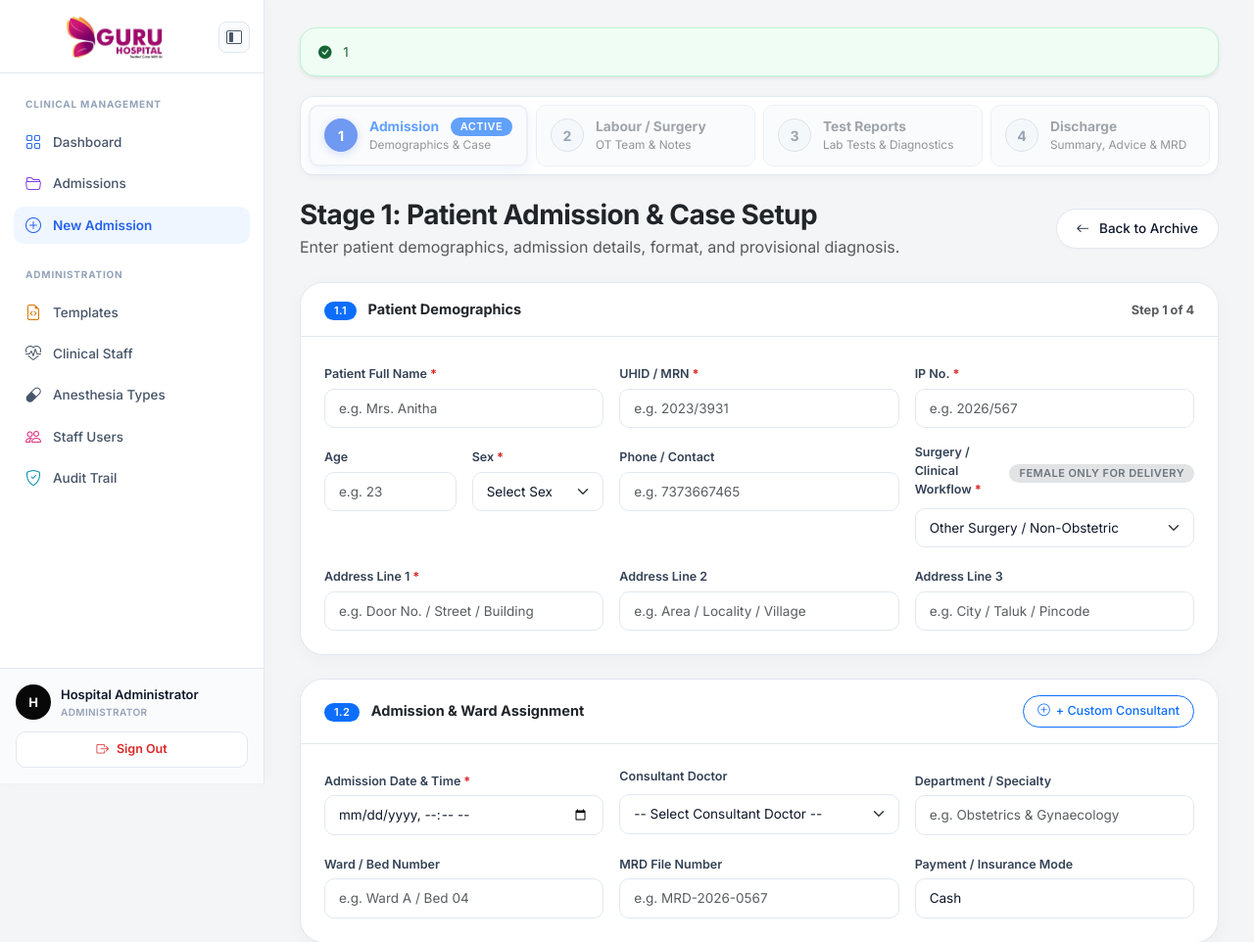
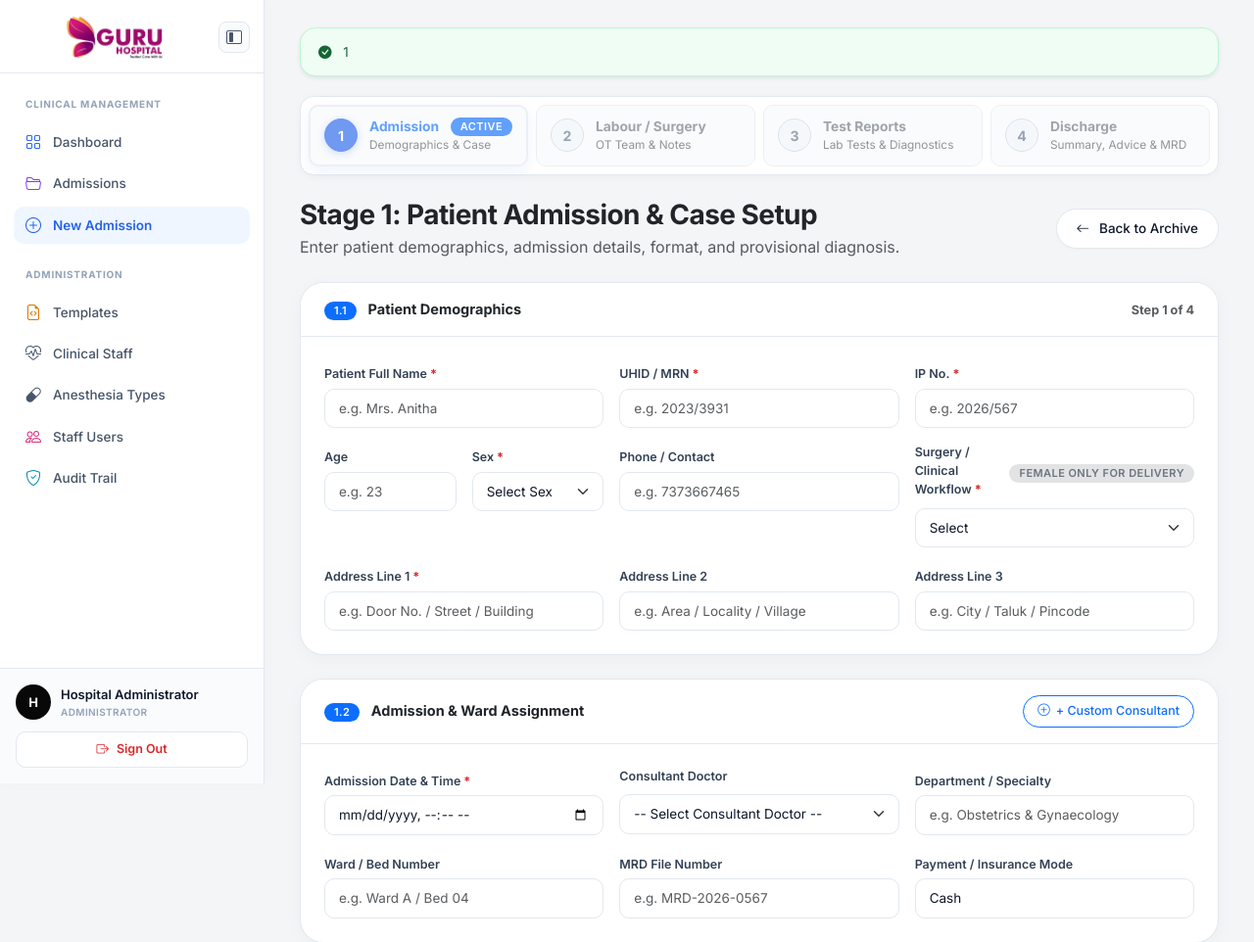
Before and after one commit to pushpaasabari/Guru_Hospital_Laravel_Blade_Design, a Laravel app: page /admissions/create in a window 1280 px wide. Shown: the top 962 px of the page at 98% size. Run offline with Laravel 12, Linux system fonts and the light colour scheme; a user stored in the database is signed in; data comes from the database, SQL or seed files in the repository; style sheets or scripts are compiled from the project's sources; some libraries are stand-ins or nearby versions.

Commit message:
feat(admissions): set default option to Select for Surgery / Clinical Workflow

```diff
--- a/resources/js/Pages/Admissions/Create.tsx
+++ b/resources/js/Pages/Admissions/Create.tsx
@@ -27,7 +27,7 @@ export default function AdmissionsCreate({ clinicalStaff = [] }: Props) {
     department: '',
     ward_room_no: '',
     format: 'general',
-    surgery_type: 'other',
+    surgery_type: '',
     diagnosis: '',
     mrd_no: '',
     payment_mode: 'Cash',
@@ -42,13 +42,7 @@ export default function AdmissionsCreate({ clinicalStaff = [] }: Props) {
       setData((prev) => ({
         ...prev,
         sex: newSex,
-        surgery_type: 'other',
-      }));
-    } else if (isNewFemale && !data.sex && data.surgery_type === 'other') {
-      setData((prev) => ({
-        ...prev,
-        sex: newSex,
-        surgery_type: 'delivery',
+        surgery_type: '',
       }));
     } else {
       setData('sex', newSex);
@@ -181,6 +175,7 @@ export default function AdmissionsCreate({ clinicalStaff = [] }: Props) {
                   onChange={(e) => setData('surgery_type', e.target.value)}
                   required
                 >
+                  <option value="">Select</option>
                   <option value="delivery" disabled={!isFemale}>
                     Delivery / Obstetric {!isFemale ? '— (Female patients only)' : ''}
                   </option>
--- a/resources/js/Pages/Admissions/Edit.tsx
+++ b/resources/js/Pages/Admissions/Edit.tsx
@@ -287,6 +287,7 @@ export default function AdmissionsEdit({ admission, clinicalStaff = [] }: Props)
                   onChange={(e) => setData('surgery_type', e.target.value)}
                   required
                 >
+                  <option value="">Select</option>
                   <option value="delivery" disabled={!isFemale}>
                     Delivery / Obstetric {!isFemale ? '— (Female patients only)' : ''}
                   </option>
--- a/resources/views/admissions/create.blade.php
+++ b/resources/views/admissions/create.blade.php
@@ -83,8 +83,9 @@
             <div class="col-md-4">
                 <label class="form-label required">Surgery / Clinical Workflow</label>
                 <select name="surgery_type" id="surgeryType" class="form-select" required>
+                    <option value="">Select</option>
                     <option value="delivery" id="deliveryOption" @selected(old('surgery_type')==='delivery')>Delivery / Obstetric</option>
-                    <option value="other" @selected(old('surgery_type', 'other')==='other')>Other Surgery / Non-Obstetric</option>
+                    <option value="other" @selected(old('surgery_type')==='other')>Other Surgery / Non-Obstetric</option>
                     <option value="medical" @selected(old('surgery_type')==='medical')>Medical Case (Non-Surgical)</option>
                 </select>
                 <div id="sexWarning" class="form-text text-muted small" style="display:none;">
@@ -199,7 +200,7 @@ document.addEventListener('DOMContentLoaded', function () {
             deliveryOpt.setAttribute('disabled', 'disabled');
             warning.style.display = 'block';
             if (surgerySelect.value === 'delivery') {
-                surgerySelect.value = 'other';
+                surgerySelect.value = '';
             }
         }
 
--- a/resources/views/admissions/edit.blade.php
+++ b/resources/views/admissions/edit.blade.php
@@ -104,6 +104,7 @@
             <div class="col-md-4">
                 <label class="form-label required">Surgery / Clinical Workflow</label>
                 <select name="surgery_type" id="surgeryType" class="form-select" required>
+                    <option value="">Select</option>
                     <option value="delivery" id="deliveryOption" @selected(old('surgery_type', $admission->surgery_type)==='delivery')>Delivery / Obstetric</option>
                     <option value="other" @selected(old('surgery_type', $admission->surgery_type)==='other')>Other Surgery / Non-Obstetric</option>
                     <option value="medical" @selected(old('surgery_type', $admission->surgery_type)==='medical')>Medical Case (Non-Surgical)</option>
@@ -225,7 +226,7 @@ document.addEventListener('DOMContentLoaded', function () {
             deliveryOpt.setAttribute('disabled', 'disabled');
             warning.style.display = 'block';
             if (surgerySelect.value === 'delivery') {
-                surgerySelect.value = 'other';
+                surgerySelect.value = '';
             }
         }
 
```
